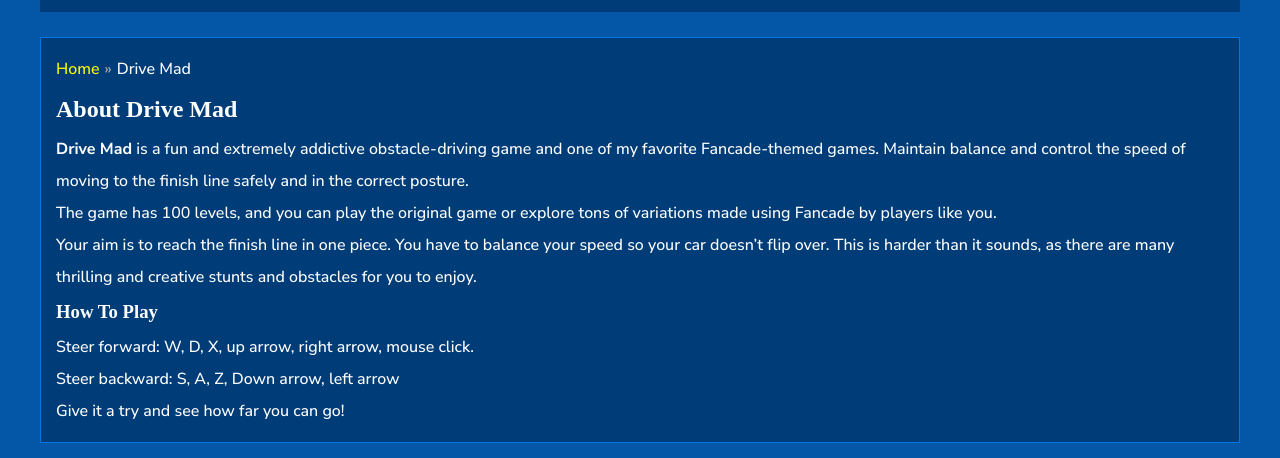
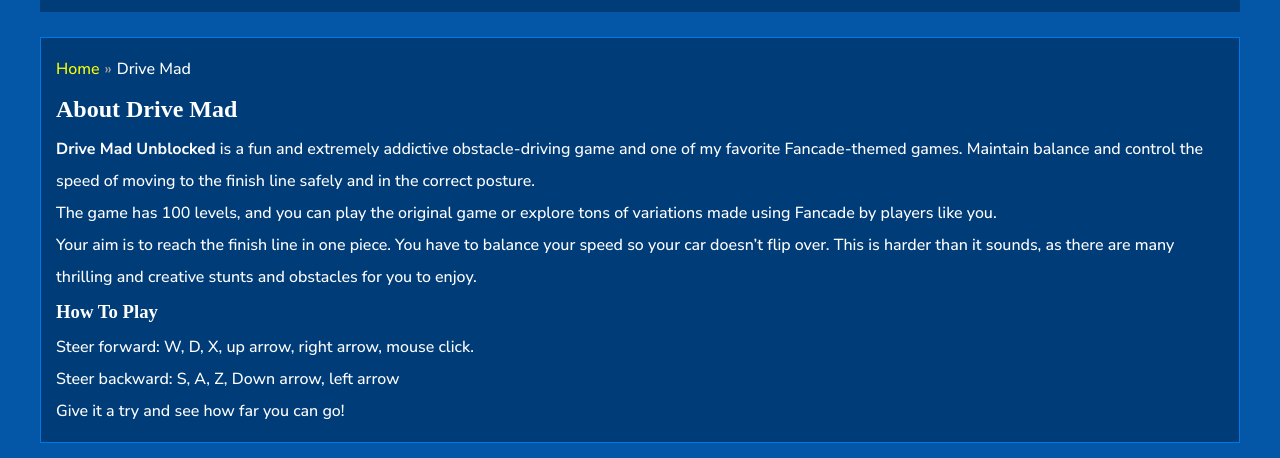
Before and after one commit to unblockedgamespremium6x/unblockedgamespremium6x.github.io, a plain HTML site: page drive-mad.html in a window 1280 px wide. Shown: the part 889-1347 px from the top of the page. Drawn offline with Linux system fonts and the light colour scheme.

Commit message:
Update drive-mad.html

```diff
--- a/drive-mad.html
+++ b/drive-mad.html
@@ -234,7 +234,7 @@
                             </div>
                         </div>
                         <div class="text-area--content">
-                            <h2>About Drive Mad</h2><p><strong>Drive Mad</strong> is a fun and extremely addictive obstacle-driving game and one of my favorite Fancade-themed games. Maintain balance and control the speed of moving to the finish line safely and in the correct posture.</p>
+                            <h2>About Drive Mad</h2><p><strong>Drive Mad Unblocked</strong> is a fun and extremely addictive obstacle-driving game and one of my favorite Fancade-themed games. Maintain balance and control the speed of moving to the finish line safely and in the correct posture.</p>
 <p>The game has 100 levels, and you can play the original game or explore tons of variations made using Fancade by players like you.<br /> Your aim is to reach the finish line in one piece. You have to balance your speed so your car doesn&rsquo;t flip over. This is harder than it sounds, as there are many thrilling and creative stunts and obstacles for you to enjoy.</p>
 <h3><strong>How to play</strong></h3>
 <p>Steer forward: W, D, X, up arrow, right arrow, mouse click.<br /> Steer backward: S, A, Z, Down arrow, left arrow<br /> Give it a try and see how far you can go!</p>                                                    </div>
```
